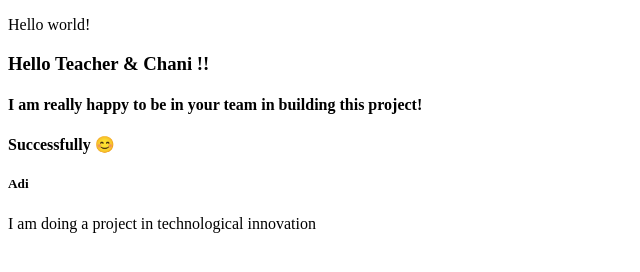
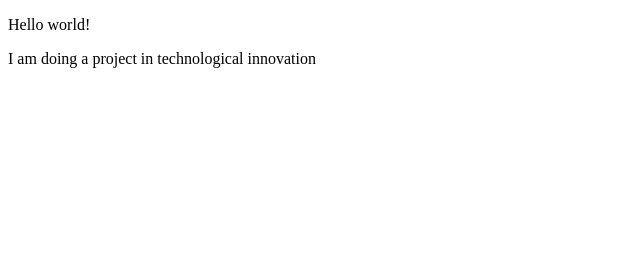
Before and after one commit to chaniwizel/finalProjectGit, a plain HTML site: page index.html in a window 1280 px wide. Shown: the whole page, without its empty margins (0-640 px from the left). Drawn offline with Linux system fonts and the light colour scheme.

Commit message:
Revert "first"

```diff
--- a/index.html
+++ b/index.html
@@ -7,13 +7,6 @@
 </head>
 <body>
     <p>Hello world!</p>
-
-
-    <h3>Hello Teacher & Chani !! </h3>
-    <h4>I am really happy to be in your team in building this project!</h4>
-    <h4>Successfully 😊</h4>
-    <h5>Adi</h5>
     <p>I am doing a project in technological innovation</p>
 </body>
-
 </html>
```
